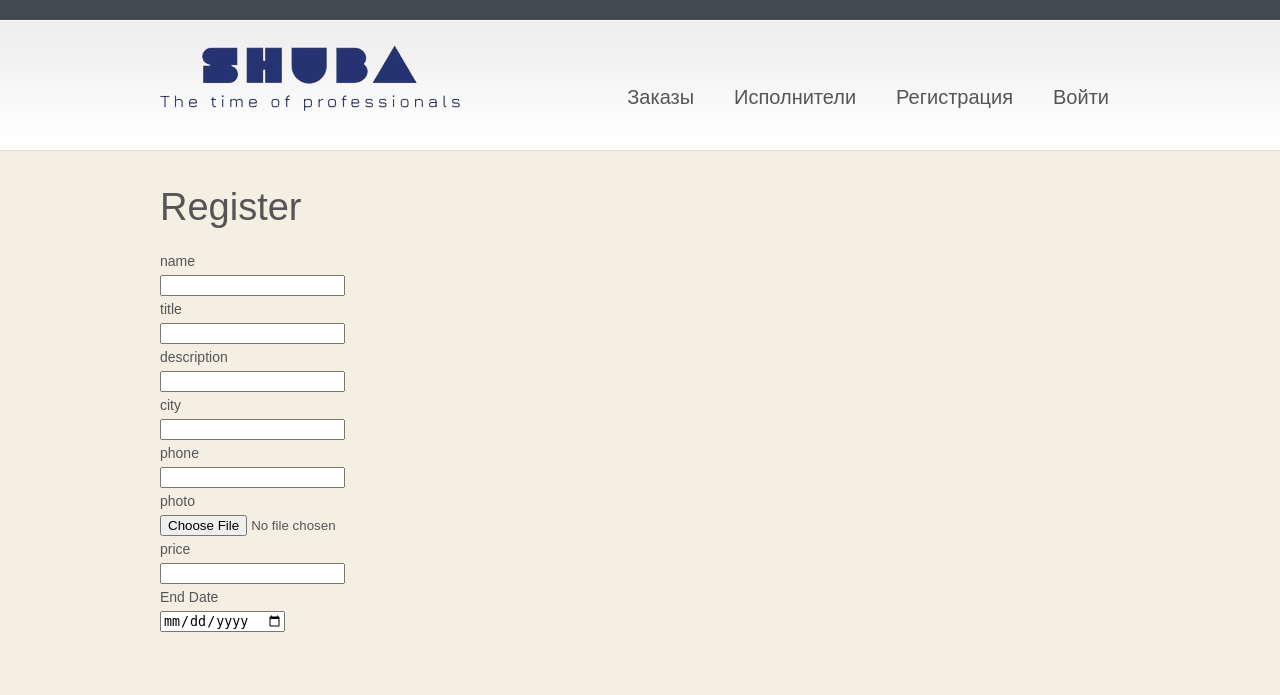
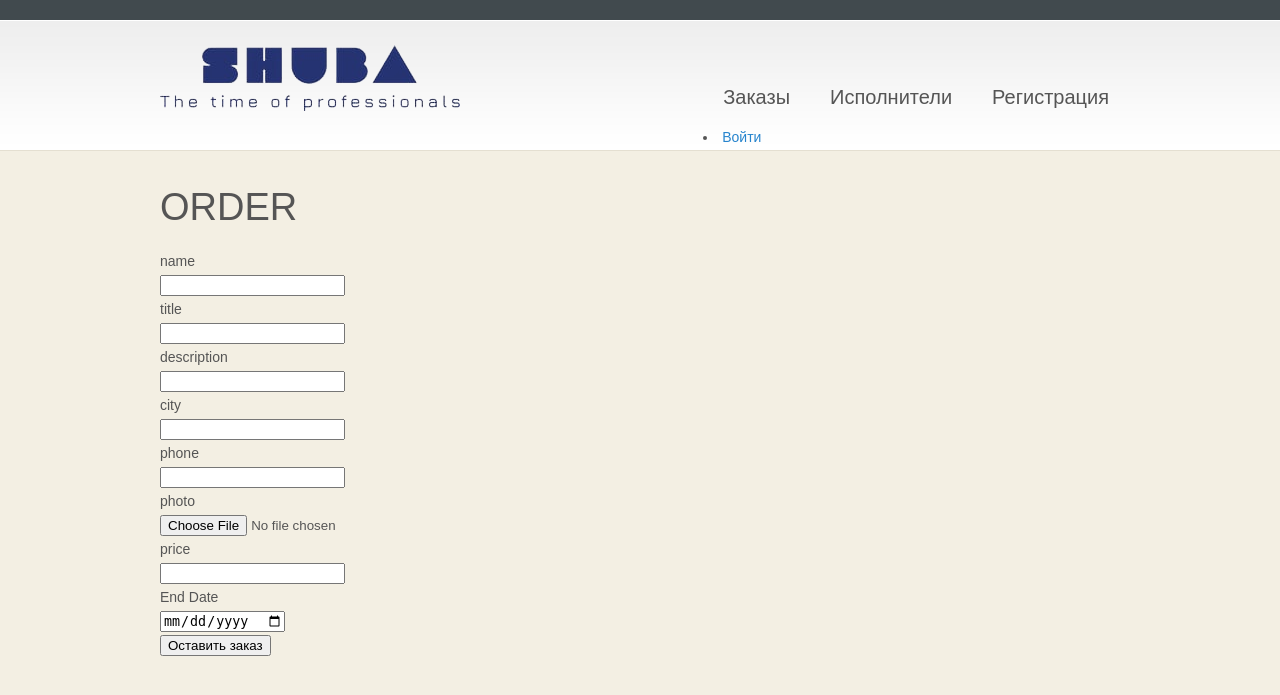
Before and after one commit to Alekseyshutko/Shuba_front, a Flask app: page /order/add in a window 1280 px wide. Shown: the top 695 px of the page. Run offline with Flask 2, Linux system fonts and the light colour scheme.

Commit message:
dlia Leshi2

```diff
--- a/order/forms.py
+++ b/order/forms.py
@@ -1,5 +1,5 @@
 from flask_wtf import FlaskForm
-from wtforms import FileField, StringField, DateField
+from wtforms import FileField, StringField, DateField, SubmitField
 from wtforms.validators import DataRequired, EqualTo
 
 
@@ -53,3 +53,5 @@ class OrderForm(FlaskForm):
         ],
     )
     date_finish = DateField("End Date", format="%m/%d/%Y")
+
+    submit = SubmitField("Оставить заказ")
--- a/order/routes.py
+++ b/order/routes.py
@@ -18,7 +18,7 @@ def add_order(*args, **kwargs):
 
 
 @order_blueprint.route("/add", methods=["GET", "POST"])
-def register():
+def add():
     form = OrderForm()
     if request.method == "POST":
         order = add_order(**form.data)
--- a/order/templates/add.html
+++ b/order/templates/add.html
@@ -3,9 +3,9 @@
 <body>
 {% block content %}
     {{ session["user"] }}
-    <h1>Register</h1>
+    <h1>ORDER</h1>
 
-    <form action="{{ url_for('user.register') }}" method="POST">
+    <form action="{{ url_for('order.add') }}" method="POST">
         {{ form.hidden_tag() }}
         <div>{{ form.name.label }}</div>
         <div>{{ form.name }}</div>
@@ -24,8 +24,6 @@
         <div>{{ form.date_finish.label }}</div>
         <div>{{ form.date_finish }}</div>
         <div>{{ form.submit }}</div>
-
-
     </form>
 {% endblock %}
 </body>
--- a/templates/base.html
+++ b/templates/base.html
@@ -26,13 +26,14 @@
         </li>
         <li><a href=#>Исполнители</a></li>
         <li><a href='/user/register'>Регистрация</a></li>
+        </ul>
         {% if not session["user"] %}
           <li><a href='user/login'>Войти</a></li>
         {% else %}
-          <li><a href='user/logout'>Logout</a></li>
+          <li><a href="{{ url_for('user.logout') }}">Logout</a></li>
           <li>{{ session["user"] }}</li>
         {% endif %}
-      </ul>
+
     </div>
     <!--end nav-->
   </div>
--- a/user/routes.py
+++ b/user/routes.py
@@ -1,8 +1,9 @@
 import requests
-from flask import Blueprint, redirect, render_template, url_for, request
-from .utils import access, get_current_user
+from flask import Blueprint, redirect, render_template, url_for, request, session
+from .utils import access, get_current_user, create_user
 from user.form import RegisterUserForm, LoginForm
 from user.models import RegisterUser
+
 
 
 user_blueprint = Blueprint(
@@ -15,10 +16,11 @@ user_blueprint = Blueprint(
 API = "http://127.0.0.1:8000"
 
 
-def create_user(*args, **kwargs):
-    register_user = RegisterUser(**kwargs)
-    res = requests.post(f"{API}/auth/users/", json=register_user.dict())
-    return res
+# def create_user(*args, **kwargs):
+#     register_user = RegisterUser(**kwargs)
+#     res = requests.post(f"{API}/api/users/register", json=register_user.dict())
+#     print(res)
+#     return res
 
 
 @user_blueprint.route("/register", methods=["GET", "POST"])
@@ -40,5 +42,18 @@ def login():
         auth.store_in_session()
         user = get_current_user()
         user.store_in_session()
-        return redirect(url_for("index"))
+        return redirect(url_for('index'))
     return render_template("login.html", form=form)
+
+
+@user_blueprint.route("/logout", methods=["GET"])
+def logout():
+    print("LOGOUT")
+    session.clear()
+    return redirect(url_for("index"))
+
+
+@user_blueprint.route('/<username>', methods=["GET", "POST"])
+def user(username):
+    print(session['user']['id'])
+    return render_template('user.html', user=user)
--- a/user/utils.py
+++ b/user/utils.py
@@ -17,7 +17,6 @@ CREATE_USER_URL = f"{Config.API_URL}/api/users/"
 def access(*args, **kwargs) -> Auth:
     login = Login(**kwargs)
     res = requests.post(LOGIN_URL, json=login.dict())
-    print(res.json())
     # check_response_errors(res, 200)
     auth = Auth(**res.json())
     return auth
@@ -76,4 +75,5 @@ def create_user(*args, **kwargs) -> User:
     res = requests.post(CREATE_USER_URL, json=register_user.dict())
     # check_response_errors(res, 201)
     user = User(**res.json())
+    print(user)
     return user
```
Also changed, not shown: user/models.py (+7 -1 lines), user/templates/user.html (added, +12 -0 lines).
